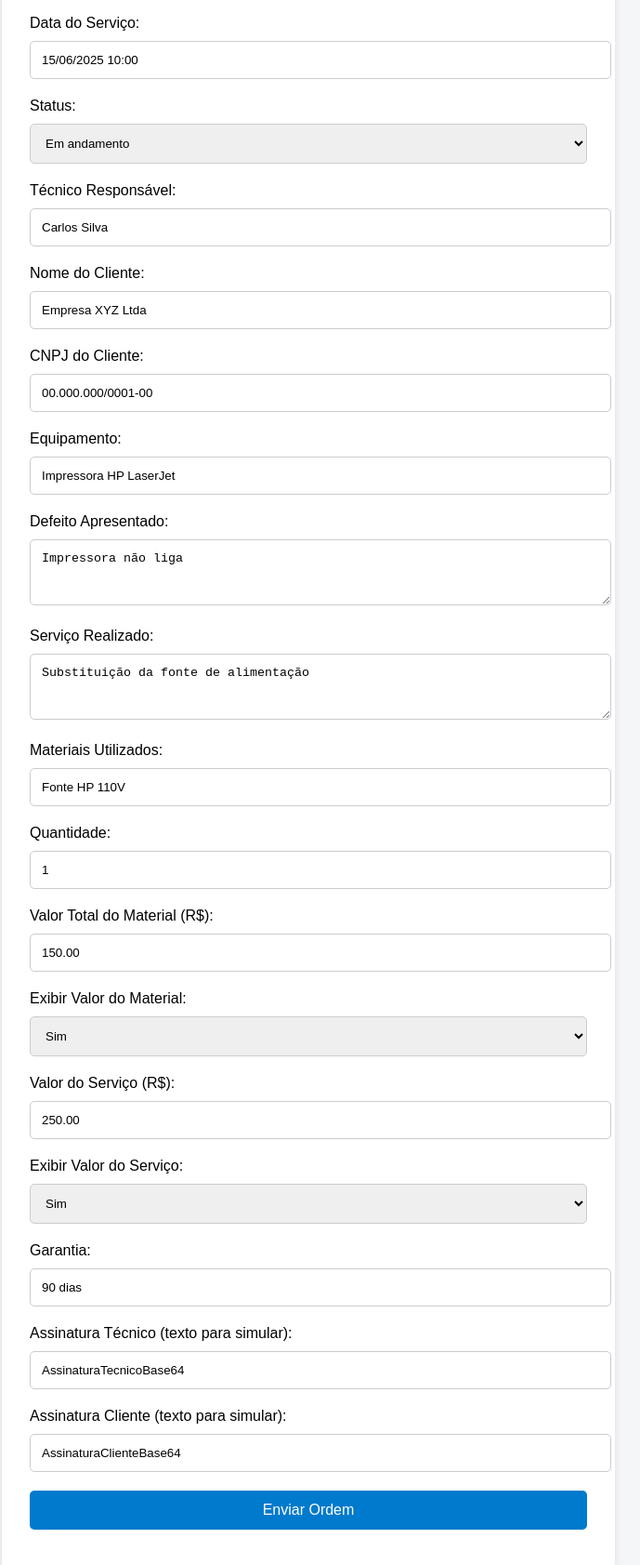
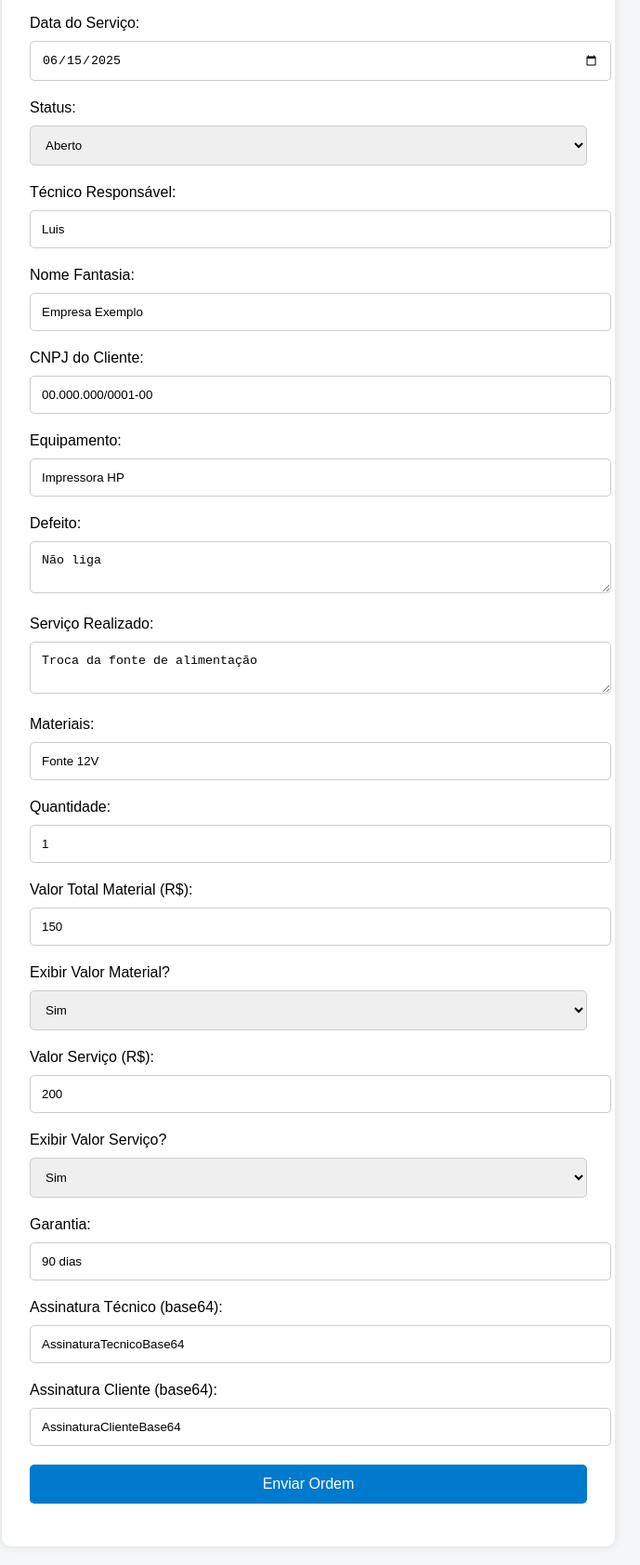
Before and after one commit to Luis-lhgdf/teste, a plain HTML site: page index.html in a window 1280 px wide. Shown: the part 120-1803 px from the top of the page at 93% size, without its empty margins (308-997 px from the left). Drawn offline with Linux system fonts and the light colour scheme.

Commit message:
Refactor service order form: update input types, enhance field names, and streamline form submission

```diff
--- a/index.html
+++ b/index.html
@@ -58,65 +58,65 @@
     <form id="osForm">
 
       <label>Data do Serviço:</label>
-      <input type="text" id="dataServico" value="15/06/2025 10:00" required />
+      <input type="date" id="dataServico" name="dataServico" required value="2025-06-15"/>
 
       <label>Status:</label>
-      <select id="status">
-        <option>Em andamento</option>
-        <option>Finalizado</option>
-        <option>Aguardando Peça</option>
+      <select id="status" name="status" required>
+        <option value="Aberto">Aberto</option>
+        <option value="Em andamento">Em andamento</option>
+        <option value="Finalizado">Finalizado</option>
       </select>
 
       <label>Técnico Responsável:</label>
-      <input type="text" id="tecnico" value="Carlos Silva" required />
+      <input type="text" id="tecnico" name="tecnico" required value="Luis"/>
 
-      <label>Nome do Cliente:</label>
-      <input type="text" id="nomeFantasia" value="Empresa XYZ Ltda" required />
+      <label>Nome Fantasia:</label>
+      <input type="text" id="nomeFantasia" name="nomeFantasia" required value="Empresa Exemplo"/>
 
       <label>CNPJ do Cliente:</label>
-      <input type="text" id="cnpjCliente" value="00.000.000/0001-00" required />
+      <input type="text" id="cnpjCliente" name="cnpjCliente" required value="00.000.000/0001-00"/>
 
       <label>Equipamento:</label>
-      <input type="text" id="equipamento" value="Impressora HP LaserJet" required />
+      <input type="text" id="equipamento" name="equipamento" required value="Impressora HP"/>
 
-      <label>Defeito Apresentado:</label>
-      <textarea id="defeito" rows="3">Impressora não liga</textarea>
+      <label>Defeito:</label>
+      <textarea id="defeito" name="defeito" required>Não liga</textarea>
 
       <label>Serviço Realizado:</label>
-      <textarea id="servico" rows="3">Substituição da fonte de alimentação</textarea>
+      <textarea id="servico" name="servico" required>Troca da fonte de alimentação</textarea>
 
-      <label>Materiais Utilizados:</label>
-      <input type="text" id="materiais" value="Fonte HP 110V" />
+      <label>Materiais:</label>
+      <input type="text" id="materiais" name="materiais" value="Fonte 12V"/>
 
       <label>Quantidade:</label>
-      <input type="number" id="quantidade" value="1" />
+      <input type="number" id="quantidade" name="quantidade" value="1"/>
 
-      <label>Valor Total do Material (R$):</label>
-      <input type="text" id="valorTotalMaterial" value="150.00" />
+      <label>Valor Total Material (R$):</label>
+      <input type="number" id="valorTotalMaterial" name="valorTotalMaterial" step="0.01" value="150"/>
 
-      <label>Exibir Valor do Material:</label>
-      <select id="exibirValorMaterial">
-        <option>Sim</option>
-        <option>Não</option>
+      <label>Exibir Valor Material?</label>
+      <select id="exibirValorMaterial" name="exibirValorMaterial">
+        <option value="Sim">Sim</option>
+        <option value="Não">Não</option>
       </select>
 
-      <label>Valor do Serviço (R$):</label>
-      <input type="text" id="valorServico" value="250.00" />
+      <label>Valor Serviço (R$):</label>
+      <input type="number" id="valorServico" name="valorServico" step="0.01" value="200"/>
 
-      <label>Exibir Valor do Serviço:</label>
-      <select id="exibirValorServico">
-        <option>Sim</option>
-        <option>Não</option>
+      <label>Exibir Valor Serviço?</label>
+      <select id="exibirValorServico" name="exibirValorServico">
+        <option value="Sim">Sim</option>
+        <option value="Não">Não</option>
       </select>
 
       <label>Garantia:</label>
-      <input type="text" id="garantia" value="90 dias" />
+      <input type="text" id="garantia" name="garantia" value="90 dias"/>
 
-      <label>Assinatura Técnico (texto para simular):</label>
-      <input type="text" id="assinaturaTecnico" value="AssinaturaTecnicoBase64" />
+      <label>Assinatura Técnico (base64):</label>
+      <input type="text" id="assinaturaTecnico" name="assinaturaTecnico" value="AssinaturaTecnicoBase64"/>
 
-      <label>Assinatura Cliente (texto para simular):</label>
-      <input type="text" id="assinaturaCliente" value="AssinaturaClienteBase64" />
+      <label>Assinatura Cliente (base64):</label>
+      <input type="text" id="assinaturaCliente" name="assinaturaCliente" value="AssinaturaClienteBase64"/>
 
       <button type="submit">Enviar Ordem</button>
     </form>
@@ -133,37 +133,15 @@
       mensagem.textContent = "Enviando...";
       mensagem.className = "";
 
-      // Monta o objeto JSON com os dados
-      const dados = {
-        dataServico: document.getElementById("dataServico").value,
-        status: document.getElementById("status").value,
-        tecnico: document.getElementById("tecnico").value,
-        nomeFantasia: document.getElementById("nomeFantasia").value,
-        cnpjCliente: document.getElementById("cnpjCliente").value,
-        equipamento: document.getElementById("equipamento").value,
-        defeito: document.getElementById("defeito").value,
-        servico: document.getElementById("servico").value,
-        materiais: document.getElementById("materiais").value,
-        quantidade: document.getElementById("quantidade").value,
-        valorTotalMaterial: document.getElementById("valorTotalMaterial").value,
-        exibirValorMaterial: document.getElementById("exibirValorMaterial").value,
-        valorServico: document.getElementById("valorServico").value,
-        exibirValorServico: document.getElementById("exibirValorServico").value,
-        garantia: document.getElementById("garantia").value,
-        assinaturaTecnico: document.getElementById("assinaturaTecnico").value,
-        assinaturaCliente: document.getElementById("assinaturaCliente").value
-      };
+      const formData = new FormData(form);
 
       fetch("https://script.google.com/macros/s/AKfycbxSxmAsgqV6Cdxf6ZPLJrrMVlfBF2HtVM9Z1hoYTvurHn98D5eVtRtjjubOCUpY1Ax1/exec", {
         method: "POST",
-        headers: {
-          "Content-Type": "application/json"
-        },
-        body: JSON.stringify(dados)
+        body: formData
       })
-      .then(response => response.json())
+      .then(response => response.text())
       .then(result => {
-        if (result.status === "OK") {
+        if (result === "OK") {
           mensagem.textContent = "Ordem enviada com sucesso!";
           mensagem.className = "success";
           form.reset();
```
